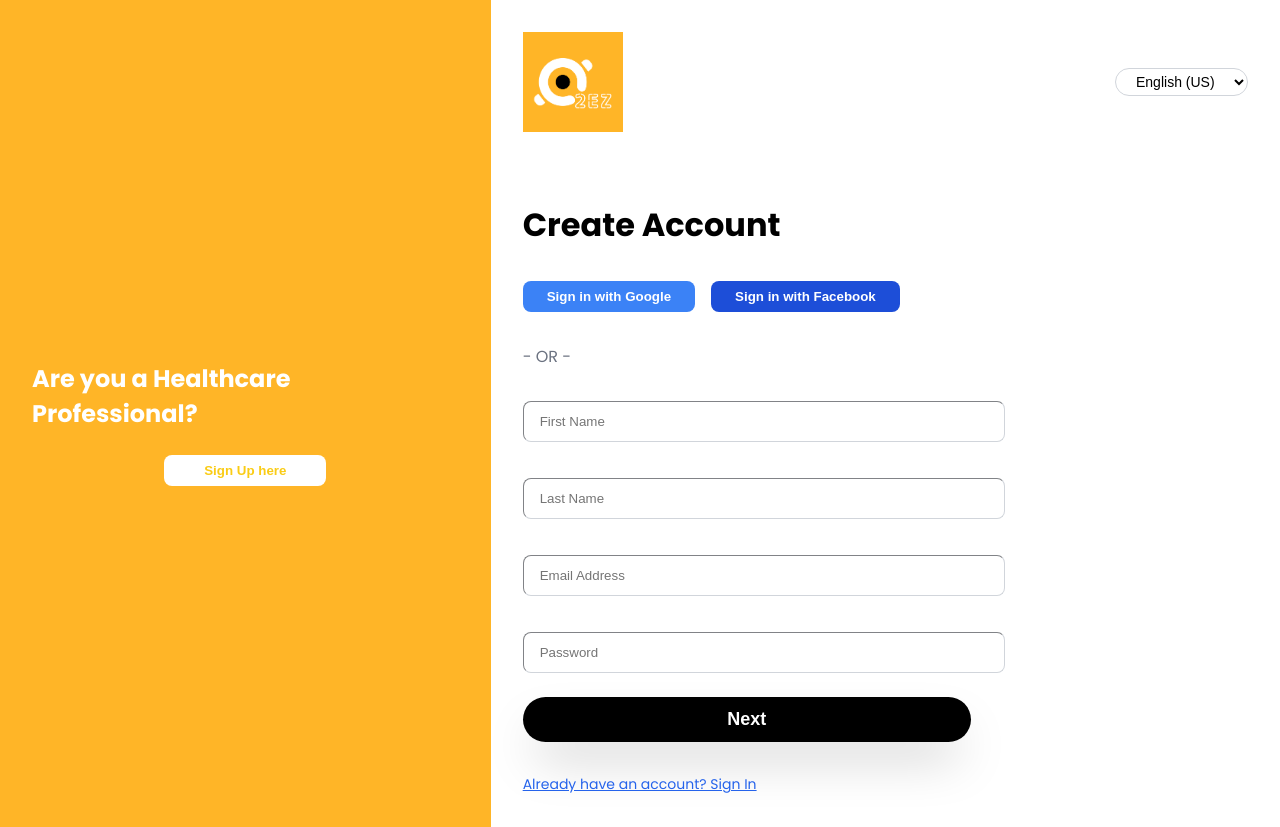
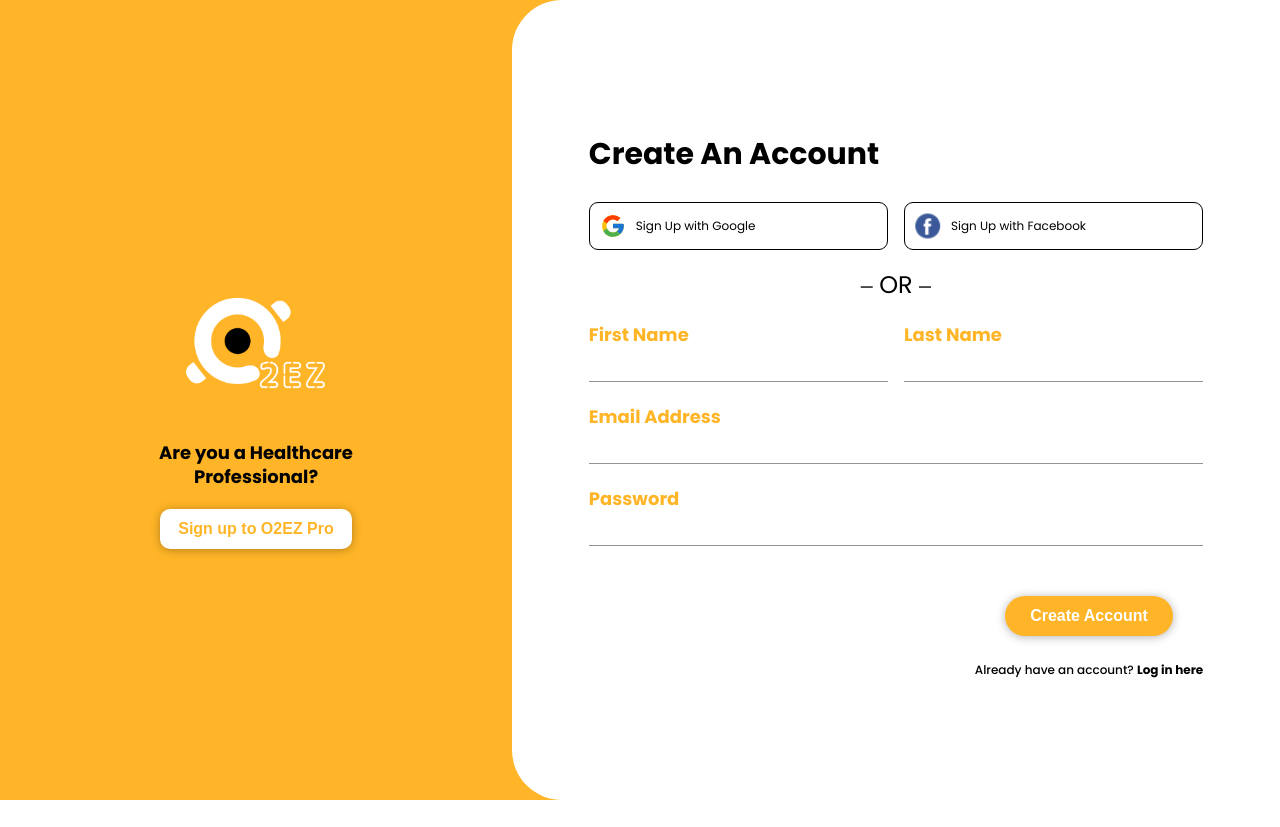
Before and after one commit to EdilAkynbekov/webapp, a Next.js app: page / in a window 1280 px wide. After the commit the page ends 800 px from the top, so only its background shows below. Built offline with nearby package versions, Linux system fonts and the light colour scheme.

Commit message:
Progress bar fix, font fix, added popup

```diff
--- a/pages/index.tsx
+++ b/pages/index.tsx
@@ -1,118 +1,142 @@
+import React from "react";
+import UnstyledButton from "../components/common/UnstylesButton";
+import CustomInput from "../components/common/CustomInput";
+import styles from "../styles/homepage.module.scss";
 import Image from "next/image";
+import { useMediaQuery } from "@mui/material";
+import GoogleSVG from "../assets/images/googl.svg";
+import FacebookSVG from "../assets/images/facebook.svg";
+import BTNImage from "../components/common/BTNImage";
+import {
+  BodyText,
+  CaptionText,
+  Heading3,
+  Heading6,
+} from "../components/typography";
 import Logo from "../assets/images/logo_O2EZ.png";
-import ButtonPrimary from "../components/ButtonPrimary";
+import { Box, Button, Input } from "@mui/material";
+import CustomButton from "../components/common/CustomButton";
 import Link from "next/link";
-import Head from "next/head";
+const SignUp = () => {
+  const firstBreakPoint = useMediaQuery("(max-width: 820px)");
+  const isMobile = useMediaQuery("(max-width: 600px)");
 
-export default function Home() {
   return (
-    <div className="flex flex-col lg:flex-row min-h-screen bg-white">
-      <Head>
-        <title>Responsive Sign Up Page</title>
-      </Head>
+    <Box
+      width={"100%"}
+      height={"100%"}
+      bgcolor={"#FFB527"}
+      display={"flex"}
+      flexDirection={isMobile ? "column" : "row"}
+    >
+      <Box
+        display={"flex"}
+        flexDirection={"column"}
+        alignItems={"center"}
+        justifyContent={"center"}
+        width={isMobile ? "100%" : "40%"}
+        height={isMobile ? "27%" : "100%"}
+        marginBottom={isMobile ? "20px" : "0"}
+      >
+        <Image
+          style={{ marginBottom: isMobile ? "-20px" : "-10px" }}
+          src={Logo}
+          alt="Logo"
+          width={isMobile ? 120 : 180}
+          height={isMobile ? 120 : 180}
+        />
+        <Box width={firstBreakPoint ? "80%" : "50%"} textAlign={"center"}>
+          <Heading6 className={styles.title}>
+            Are you a Healthcare Professional?
+          </Heading6>
+        </Box>
+        <CustomButton variant="secondary">
+          <BodyText size="sm" fontWeight="700">
+            Sign up to O2EZ Pro
+          </BodyText>
+        </CustomButton>
+      </Box>
+      <div className={styles.rightBox}>
+        <Box
+          width={"80%"}
+          height={"100%"}
+          m={"auto"}
+          display={"flex"}
+          flexDirection={"column"}
+          justifyContent={"center"}
+          alignItems={"center"}
+        >
+          <Box width={"100%"}>
+            <Heading3>Create An Account</Heading3>
+            <Box
+              display={"flex"}
+              gap={"1rem"}
+              width={"100%"}
+              flexDirection={firstBreakPoint ? "column" : "row"}
+            >
+              <BTNImage src={GoogleSVG} style={{ flex: 1 }}>
+                <BodyText size="sm" fontSize={"12px"}>
+                  Sign Up with Google
+                </BodyText>
+              </BTNImage>
+              <BTNImage src={FacebookSVG} style={{ flex: 1 }}>
+                <BodyText size="sm" fontSize={"12px"}>
+                  Sign Up with Facebook
+                </BodyText>
+              </BTNImage>
+            </Box>
+            <div className={styles.separator}>
+              <BodyText size="lg" fontSize="24px">
+                &#9135; OR &#9135;
+              </BodyText>
+            </div>
+          </Box>
+          <form className={styles.form}>
+            <Box display={"flex"} gap={"16px"}>
+              <CustomInput
+                label="First Name"
+                style={{ flex: 1 }}
+                inputStyle={{ width: "100%" }}
+              />
+              <CustomInput
+                label="Last Name"
+                style={{ flex: 1 }}
+                inputStyle={{ width: "100%" }}
+              />
+            </Box>
+            <CustomInput
+              label="Email Address"
+              style={{ flex: 1 }}
+              inputStyle={{ width: "100%" }}
+            />
+            <CustomInput
+              label="Password"
+              style={{ flex: 1 }}
+              inputStyle={{ width: "100%" }}
+            />
+            <Box alignSelf={"flex-end"} mt={"30px"} textAlign={"center"}>
+              <Link href="/Prsetup1a" className="no-underline">
+                <CustomButton style={{ marginBottom: "10px" }}>
+                  <BodyText size="sm" fontWeight="700">
+                    Create Account
+                  </BodyText>
+                </CustomButton>
+              </Link>
+              <CaptionText size="lg">
+                Already have an account?{" "}
+                <Link
+                  href={"/sign_in"}
+                  style={{ textDecoration: "none", color: "black" }}
+                >
+                  <b> Log in here</b>
+                </Link>
+              </CaptionText>
+            </Box>
+          </form>
+        </Box>
+      </div>
+    </Box>
+  );
+};
 
-      {/* Yellow Sidebar */}
-      <div className="bg-[#ffb527] lg:w-1/3 flex flex-col items-center justify-center p-8 text-white">
-        {/* Logo and other elements can be added here */}
-        <h2 className="text-2xl font-bold mb-2">
-          Are you a Healthcare Professional?
-        </h2>
-        <button className="bg-white text-yellow-400 rounded-lg px-10 py-2 font-semibold mt-4">
-          Sign Up here
-        </button>
-      </div>
-
-      {/* Main Content Area */}
-      <div className="flex-1 flex flex-col p-8 justify-center items-center lg:items-start">
-        {/* Language Selector and Logo at the top */}
-        <div className="self-end flex justify-between items-center w-full mb-12">
-          <Image src={Logo} alt="Logo" width={100} height={100} />
-          <select className="border border-gray-300 rounded-full py-1 px-4 bg-white text-sm">
-            <option>English (US)</option>
-            {/* Additional language options */}
-          </select>
-        </div>
-
-        {/* Welcome Back Title */}
-        <h1 className="text-4xl font-bold mb-8">Create Account</h1>
-
-        {/* Social Sign In */}
-        <div className="flex gap-4 mb-8">
-          <button className="bg-blue-500 hover:bg-blue-600 text-white rounded-lg px-6 py-2 font-semibold">
-            Sign in with Google
-          </button>
-          <button className="bg-blue-700 hover:bg-blue-800 text-white rounded-lg px-6 py-2 font-semibold">
-            Sign in with Facebook
-          </button>
-        </div>
-
-        {/* Or Divider */}
-        <div className="text-gray-500 mb-8">- OR -</div>
-
-        {/* Sign In Form */}
-        <div className="w-full max-w-md">
-          <div className="mb-6">
-            <label htmlFor="fname" className="sr-only">
-              First Name
-            </label>
-            <input
-              id="fname"
-              type="text"
-              className="form-input w-full rounded-lg border border-gray-300 py-3 px-4 mb-3"
-              placeholder="First Name"
-            />
-          </div>
-          <div className="mb-6">
-            <label htmlFor="lname" className="sr-only">
-              Last Name
-            </label>
-            <input
-              id="lname"
-              type="text"
-              className="form-input w-full rounded-lg border border-gray-300 py-3 px-4 mb-3"
-              placeholder="Last Name"
-            />
-          </div>
-          <div className="mb-6">
-            <label htmlFor="email" className="sr-only">
-              Email Address
-            </label>
-            <input
-              id="email"
-              type="email"
-              className="form-input w-full rounded-lg border border-gray-300 py-3 px-4 mb-3"
-              placeholder="Email Address"
-            />
-          </div>
-          <div className="mb-6">
-            <label htmlFor="password" className="sr-only">
-              Password
-            </label>
-            <input
-              id="password"
-              type="password"
-              className="form-input w-full rounded-lg border border-gray-300 py-3 px-4"
-              placeholder="Password"
-            />
-          </div>
-          <Link href="/Prsetup1a" className="no-underline">
-            <ButtonPrimary
-              title="Next"
-              className="block w-full cursor-pointer"
-            />
-          </Link>
-        </div>
-
-        {/* Bottom Links */}
-        <div className="flex flex-col lg:flex-row justify-between items-center w-full mt-8">
-          <Link
-            href="/signin2"
-            className="text-blue-600 hover:text-blue-700 hover:underline text-sm"
-          >
-            Already have an account? Sign In
-          </Link>
-        </div>
-      </div>
-    </div>
-  );
-}
+export default SignUp;
```
